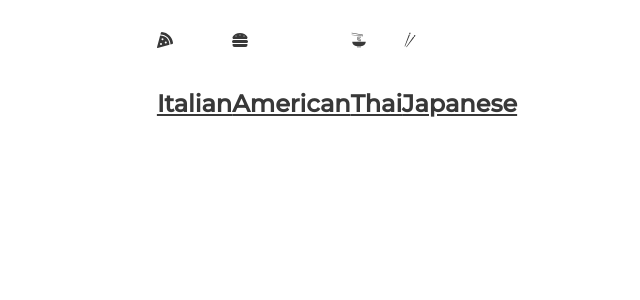
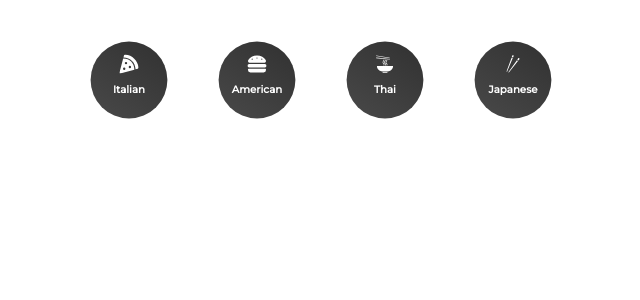
Before and after one commit to EzequiasCalvo/forkify-app, a React (Create React App) app in the folder modern-recipe-app/: page /recipe/1 in a window 1280 px wide. Shown: the top 300 px of the page, without its empty margins (303-943 px from the left). Built offline with nearby package versions, Linux system fonts and the light colour scheme.

Commit message:
feat: display by category

```diff
--- a/modern-recipe-app/src/App.js
+++ b/modern-recipe-app/src/App.js
@@ -6,8 +6,8 @@ const App = () => {
   return (
     <div className="App">
       <BrowserRouter>
+        <Category />
         <Pages />
-        <Category />
       </BrowserRouter>
     </div>
   );
--- a/modern-recipe-app/src/components/Category.jsx
+++ b/modern-recipe-app/src/components/Category.jsx
@@ -6,28 +6,63 @@ import styled from "styled-components";
 const List = styled.div`
   display: flex;
   justify-content: center;
-  margin: 2rem 0rem;
+  margin: 2rem 0rem 3rem 0rem;
+`;
+
+const SLink = styled(NavLink)`
+  display: flex;
+  flex-direction: column;
+  justify-content: center;
+  align-items: center;
+  border-radius: 50%;
+  margin-right: 2rem;
+  text-decoration: none;
+  background: linear-gradient(35deg, #494949, #313131);
+  width: 6rem;
+  height: 6rem;
+  cursor: pointer;
+  transform: scale(0.8);
+
+  h4 {
+    color: white;
+    margin: 0;
+    font-size: 0.8rem;
+  }
+  svg {
+    color: white;
+    font-size: 1.5rem;
+  }
+  &.active {
+    background: linear-gradient(to right, #f27121, #e94057);
+    svg {
+      color: white;
+    }
+    h4 {
+      color: white;
+      margin: 0;
+    }
+  }
 `;
 
 function Category() {
   return (
     <List>
-      <NavLink to={"cuisine/italian"}>
+      <SLink to={"cuisine/Italian"}>
         <FaPizzaSlice />
         <h4>Italian</h4>
-      </NavLink>
-      <NavLink to={"cuisine/american"}>
+      </SLink>
+      <SLink to={"cuisine/American"}>
         <FaHamburger />
         <h4>American</h4>
-      </NavLink>
-      <NavLink to={"cuisine/thai"}>
+      </SLink>
+      <SLink to={"cuisine/Thai"}>
         <GiNoodles />
         <h4>Thai</h4>
-      </NavLink>
-      <NavLink to={"cuisine/japanese"}>
+      </SLink>
+      <SLink to={"cuisine/Japanese"}>
         <GiChopsticks />
         <h4>Japanese</h4>
-      </NavLink>
+      </SLink>
     </List>
   );
 }
--- a/modern-recipe-app/src/components/Popular.jsx
+++ b/modern-recipe-app/src/components/Popular.jsx
@@ -77,7 +77,7 @@ function Popular() {
         <h3>Popular Picks</h3>
         <Splide
           options={{
-            perPage: 4,
+            perPage: 3,
             pagination: false,
             drag: "free",
             gap: "2rem",
--- a/modern-recipe-app/src/components/Veggie.jsx
+++ b/modern-recipe-app/src/components/Veggie.jsx
@@ -77,7 +77,7 @@ function Veggie() {
         <h3>Veggie Picks</h3>
         <Splide
           options={{
-            perPage: 4,
+            perPage: 3,
             pagination: false,
             drag: "free",
             gap: "2rem",
--- a/modern-recipe-app/src/index.css
+++ b/modern-recipe-app/src/index.css
@@ -12,7 +12,7 @@ body {
     sans-serif;
   -webkit-font-smoothing: antialiased;
   -moz-osx-font-smoothing: grayscale;
-  margin: 0% 10%;
+  margin: 0% 20%;
 }
 
 code {
--- a/modern-recipe-app/src/pages/Cuisine.jsx
+++ b/modern-recipe-app/src/pages/Cuisine.jsx
@@ -1,24 +1,56 @@
 import { useState, useEffect } from "react";
 import styled from "styled-components";
-import { motion } from "framer-motion";
-import { Link, useParams } from "react-router-dom";
+// import { motion } from "framer-motion";
+import { useParams } from "react-router-dom";
+
+const Grid = styled.div`
+  display: grid;
+  grid-template-columns: repeat(auto-fit, minmax(15rem, 1fr));
+  grid-gap: 2rem;
+`;
+
+const Card = styled.div`
+  img {
+    width: 100%;
+    border-radius: 2rem;
+  }
+  a {
+    text-decoration: none;
+  }
+  h4 {
+    text-align: center;
+    padding: 1rem;
+  }
+`;
 
 const Cuisine = () => {
   const [cuisine, setCuisine] = useState([]);
   let params = useParams();
 
   useEffect(() => {
+    console.log(params.category);
     getCuisine(params.category);
   }, [params.category]);
 
   const getCuisine = async (name) => {
-    const data = fetch(
+    const data = await fetch(
       `https://api.spoonacular.com/recipes/complexSearch?apiKey=${process.env.REACT_APP_API_KEY}&cuisine=${name}`
     );
     const recipes = await data.json();
     setCuisine(recipes.results);
   };
-  return <div>Cuisine</div>;
+  return (
+    <Grid>
+      {cuisine.map((item) => {
+        return (
+          <Card>
+            <img src={item.image} alt={item.title} />
+            <h4>{item.title}</h4>
+          </Card>
+        );
+      })}
+    </Grid>
+  );
 };
 
 export default Cuisine;
--- a/modern-recipe-app/src/pages/Pages.jsx
+++ b/modern-recipe-app/src/pages/Pages.jsx
@@ -6,7 +6,7 @@ const Pages = () => {
   return (
     <Routes>
       <Route path="/" element={<Home />} />
-      <Route path="/cuisine:category" element={<Cuisine />} />
+      <Route path="/cuisine/:category" element={<Cuisine />} />
     </Routes>
   );
 };
```
